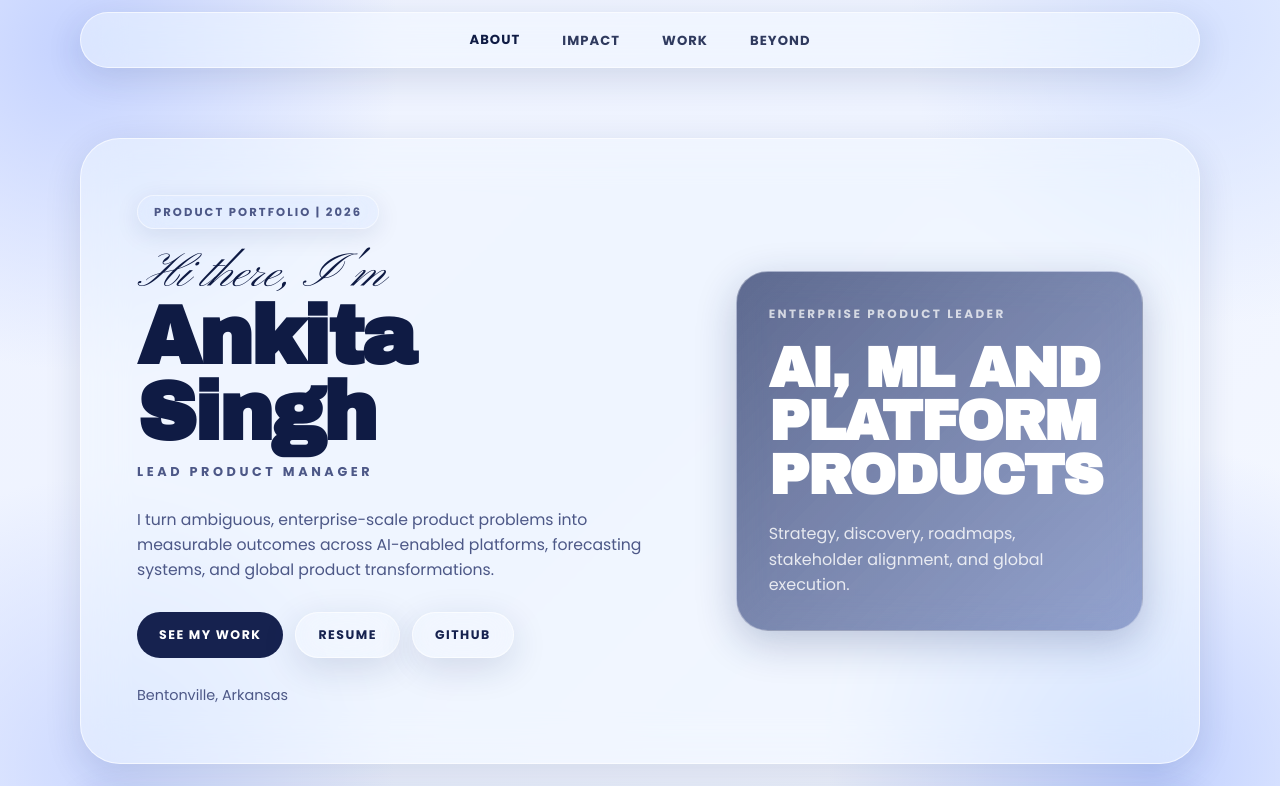
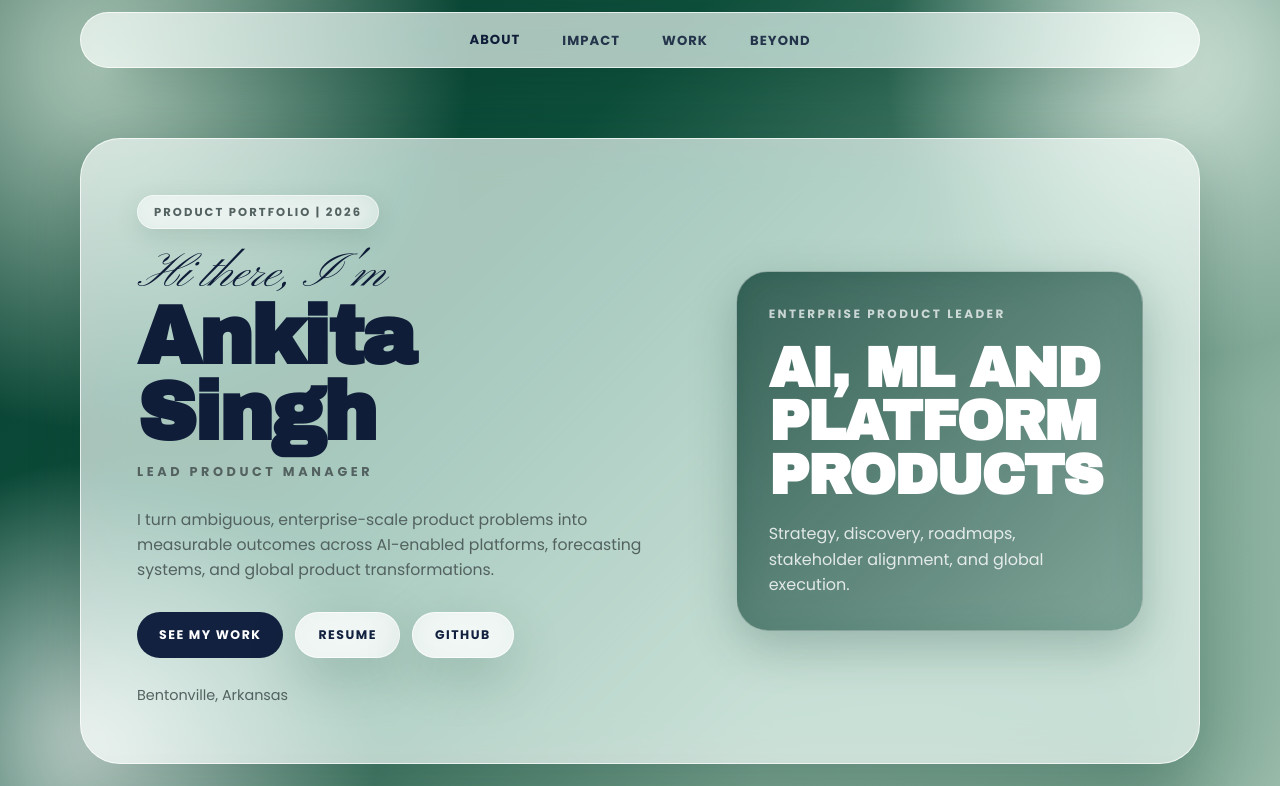
Before and after one commit to ankitasingh15/portfolio, a React (Vite) app: page / in a window 1280 px wide. Shown: the top 786 px of the page. Built offline with nearby package versions, Linux system fonts and the light colour scheme.

Commit message:
Apply emerald ombre glass background option

```diff
--- a/src/styles.css
+++ b/src/styles.css
@@ -1,14 +1,15 @@
 :root {
-  --foreground: #16224f;
-  --muted: #4d5887;
-  --ink: #0f1b44;
-  --paper: #eef3ff;
-  --panel: rgba(244, 248, 255, 0.5);
-  --glass-line: rgba(255, 255, 255, 0.65);
-  --navy: #16224f;
-  --blue: #2e46a6;
-  --gold: #e7cd8f;
-  --shadow: 0 10px 36px rgba(22, 41, 102, 0.14);
+  --foreground: #12213f;
+  --muted: #536260;
+  --ink: #0f1d39;
+  --paper: #d8eadf;
+  --panel: rgba(255, 255, 255, 0.66);
+  --glass-line: rgba(255, 255, 255, 0.72);
+  --navy: #12213f;
+  --emerald: #0d4f3b;
+  --sage: #bfd8c8;
+  --gold: #c8a75c;
+  --shadow: 0 18px 54px rgba(5, 49, 36, 0.18);
 }
 
 * {
@@ -35,11 +36,11 @@ body::before {
   inset: 0;
   z-index: -2;
   background:
-    radial-gradient(42rem 42rem at 6% 6%, #c4d2ff 0%, transparent 48%),
-    radial-gradient(40rem 40rem at 94% 4%, #d6e2ff 0%, transparent 46%),
-    radial-gradient(44rem 44rem at 90% 96%, #c0d0ff 0%, transparent 46%),
-    radial-gradient(38rem 38rem at 8% 96%, #cdd9ff 0%, transparent 48%),
-    linear-gradient(135deg, #f0f4ff 0%, #eef3ff 50%, #f5f8ff 100%);
+    radial-gradient(44rem 44rem at 8% 8%, rgba(191, 216, 200, 0.92) 0%, transparent 52%),
+    radial-gradient(38rem 38rem at 92% 8%, rgba(225, 241, 231, 0.9) 0%, transparent 48%),
+    radial-gradient(46rem 46rem at 88% 94%, rgba(13, 79, 59, 0.36) 0%, transparent 50%),
+    radial-gradient(36rem 36rem at 8% 92%, rgba(255, 255, 255, 0.74) 0%, transparent 48%),
+    linear-gradient(135deg, #073b2e 0%, #0d4f3b 34%, #bfd8c8 100%);
 }
 
 a {
@@ -69,17 +70,17 @@ h3 {
 }
 
 .glass-soft {
-  background: rgba(210, 224, 255, 0.34);
+  background: rgba(255, 255, 255, 0.38);
   border: 1px solid rgba(255, 255, 255, 0.5);
-  box-shadow: 0 6px 24px rgba(22, 41, 102, 0.1);
+  box-shadow: 0 8px 26px rgba(5, 49, 36, 0.12);
   backdrop-filter: blur(16px) saturate(150%);
 }
 
 .glass-tint {
   color: #fff;
-  background: linear-gradient(135deg, rgba(18, 33, 86, 0.66), rgba(46, 70, 150, 0.46));
-  border: 1px solid rgba(255, 255, 255, 0.34);
-  box-shadow: 0 12px 40px rgba(22, 41, 102, 0.24);
+  background: linear-gradient(135deg, rgba(7, 59, 46, 0.78), rgba(13, 79, 59, 0.48));
+  border: 1px solid rgba(255, 255, 255, 0.38);
+  box-shadow: 0 16px 48px rgba(5, 49, 36, 0.24);
   backdrop-filter: blur(18px) saturate(160%);
 }
 
```
